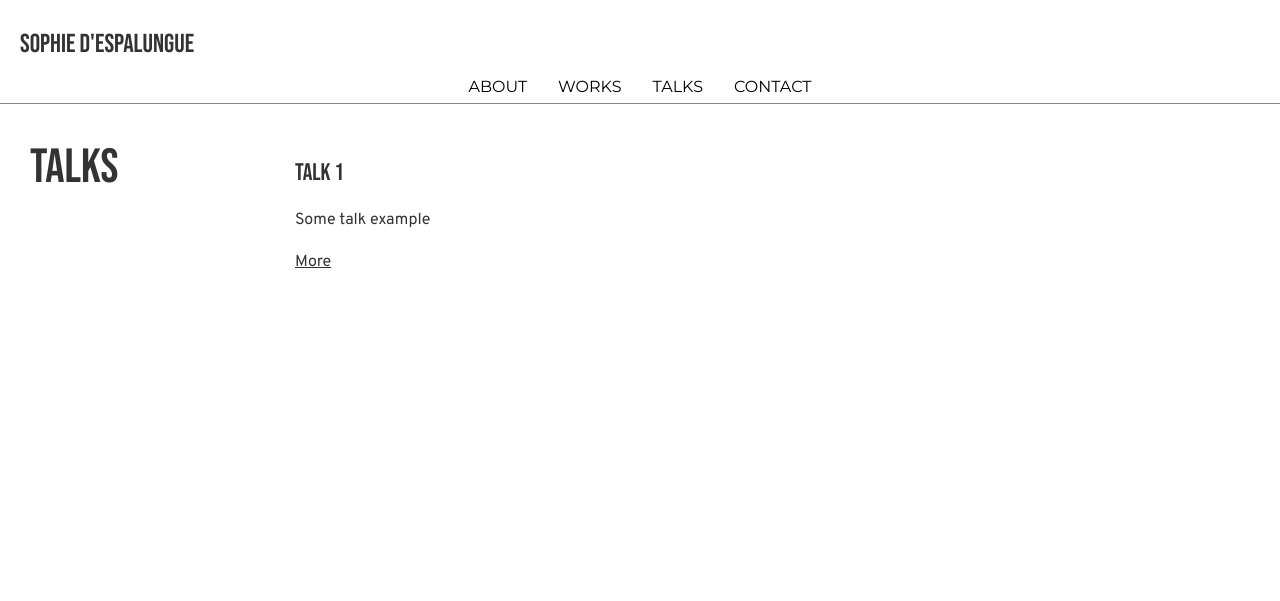
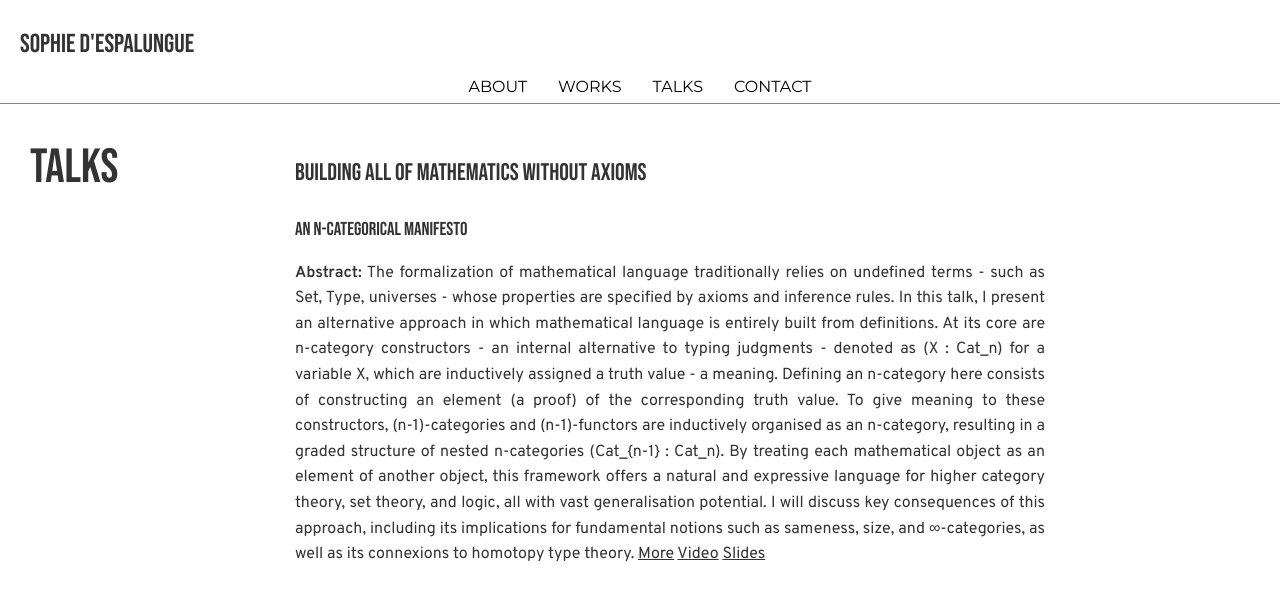
Before and after one commit to sdspmon/math, a Jekyll site: the page built from _talks/index.md, in a window 1280 px wide. Shown: the top 601 px of the page. Built offline with Jekyll 4.4.1, drawn with Linux system fonts in a browser that asks for light colours.

Commit message:
Talks section formatting

```diff
--- a/_talks/index.md
+++ b/_talks/index.md
@@ -6,7 +6,9 @@ title: "Talks"
 {% for talk in site.talks %}
 {% if talk.title != 'Talks' %}
 ## {{ talk.title }}
-{{ talk.content }}
-[More]({{ talk.url }})
+### {{ talk.subtitle }}
+**Abstract:**
+{{ talk.abstract }}
+[More]({{ talk.url }}) [Video]({{ talk.video }}) [Slides]({{ talk.slides }})
 {% endif %}
 {% endfor %}
--- a/_talks/talk1.md
+++ b/_talks/talk1.md
@@ -1,5 +1,7 @@
 ---
 layout: talk
-title: "Talk 1"
+title: "Building All of Mathematics without Axioms"
+subtitle: "An n-categorical manifesto"
+abstract: " The formalization of mathematical language traditionally relies on undefined terms - such as Set, Type, universes - whose properties are specified by axioms and inference rules. In this talk, I present an alternative approach in which mathematical language is entirely built from definitions. At its core are n-category constructors - an internal alternative to typing judgments - denoted as (X : Cat_n) for a variable X, which are inductively assigned a truth value - a meaning. Defining an n-category here consists of constructing an element (a proof) of the corresponding truth value. To give meaning to these constructors, (n-1)-categories and (n-1)-functors are inductively organised as an n-category, resulting in a graded structure of nested n-categories (Cat_{n-1} : Cat_n). By treating each mathematical object as an element of another object, this framework offers a natural and expressive language for higher category theory, set theory, and logic, all with vast generalisation potential. I will discuss key consequences of this approach, including its implications for fundamental notions such as sameness, size, and ∞-categories, as well as its connexions to homotopy type theory."
+video: "https://www.youtube.com/watch?v=F5RW-3stMlI"
 ---
-Some talk example
```
Also changed, not shown: index.md (+2 -0 lines).
